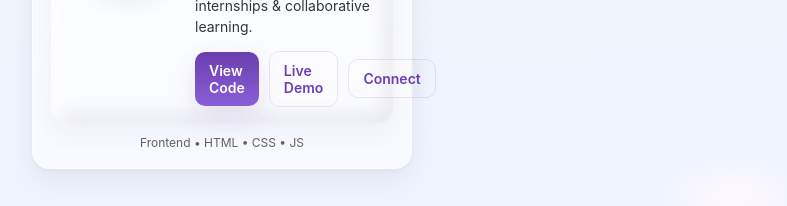
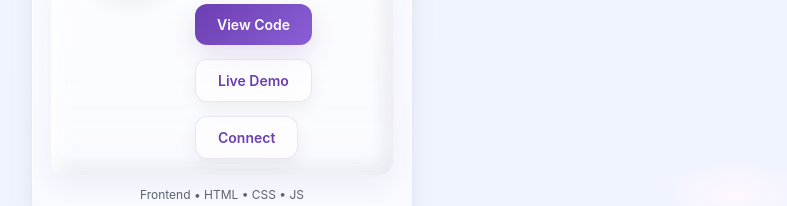
Before and after one commit to RidhiiBansal/profile-card, a plain HTML site: page index.html in a window 1280 px wide. Shown: the part 445-651 px from the top of the page, without its empty margins (418-1205 px from the left). Drawn offline with Linux system fonts and the light colour scheme.

Commit message:
Update button styling: glass & neumorphism

```diff
--- a/style.css
+++ b/style.css
@@ -91,26 +91,73 @@ body{
 /* bio */
 .bio{color:#31353a;font-size:14px;line-height:1.5;margin-bottom:14px;}
 
-/* actions: primary + ghost (glass look) */
-.actions{display:flex;gap:10px;align-items:center}
-.btn{
-  display:inline-block;padding:10px 14px;border-radius:10px;font-weight:600;font-size:14px;text-decoration:none;
-  transition: transform .14s ease, box-shadow .18s ease;
-  border:0;
-  cursor:pointer;
+/* =============== UPDATED BUTTON STYLING =============== */
+
+.actions {
+  margin-top: 20px;
+  display: flex;
+  gap: 14px;
+  flex-wrap: wrap;
+  align-items: center;
 }
-.btn:focus{outline:3px solid rgba(102,51,153,0.12);outline-offset:4px}
-.primary{
-  background: linear-gradient(180deg,var(--accent), #8a5ed6);
-  color:#fff;
-  box-shadow: 0 10px 26px rgba(102,51,153,0.12);
+
+/* Base button */
+.btn {
+  display: inline-flex;
+  align-items: center;
+  justify-content: center;
+  padding: 12px 22px;
+  font-size: 14px;
+  font-weight: 600;
+  text-decoration: none;
+  border-radius: 12px;
+  cursor: pointer;
+  transition: transform .25s ease, box-shadow .25s ease, background .25s ease;
+  border: 1.5px solid rgba(255,255,255,0.35);
+  backdrop-filter: blur(8px);
+  -webkit-backdrop-filter: blur(8px);
+  box-shadow: 0 6px 18px rgba(0,0,0,0.06);
+  color: var(--accent);
 }
-.ghost{
-  background: transparent;
-  color:var(--accent);
-  border:1px solid rgba(102,51,153,0.12);
-  backdrop-filter: blur(2px);
+
+/* focus outline */
+.btn:focus {
+  outline: 3px solid rgba(102,51,153,0.15);
+  outline-offset: 4px;
 }
+
+/* Primary button (purple) */
+.btn.primary,
+.primary {
+  background: linear-gradient(135deg,#6b3fb0,#8a5ed6);
+  color: #fff;
+  border: none;
+  box-shadow: 0 10px 26px rgba(102,51,153,0.14);
+}
+
+.btn.primary:hover,
+.primary:hover {
+  transform: translateY(-3px);
+  box-shadow: 0 16px 36px rgba(102,51,153,0.22);
+}
+
+/* Ghost button (glass white) */
+.btn.ghost,
+.ghost {
+  background: rgba(255,255,255,0.40);
+  color: var(--accent);
+  border: 1px solid rgba(102,51,153,0.12);
+  backdrop-filter: blur(6px);
+}
+
+.btn.ghost:hover,
+.ghost:hover {
+  background: rgba(255,255,255,0.65);
+  transform: translateY(-3px);
+  box-shadow: 0 10px 20px rgba(99,65,153,0.07);
+}
+
+
 
 /* footer small tag under card */
 .card-footer{
```
